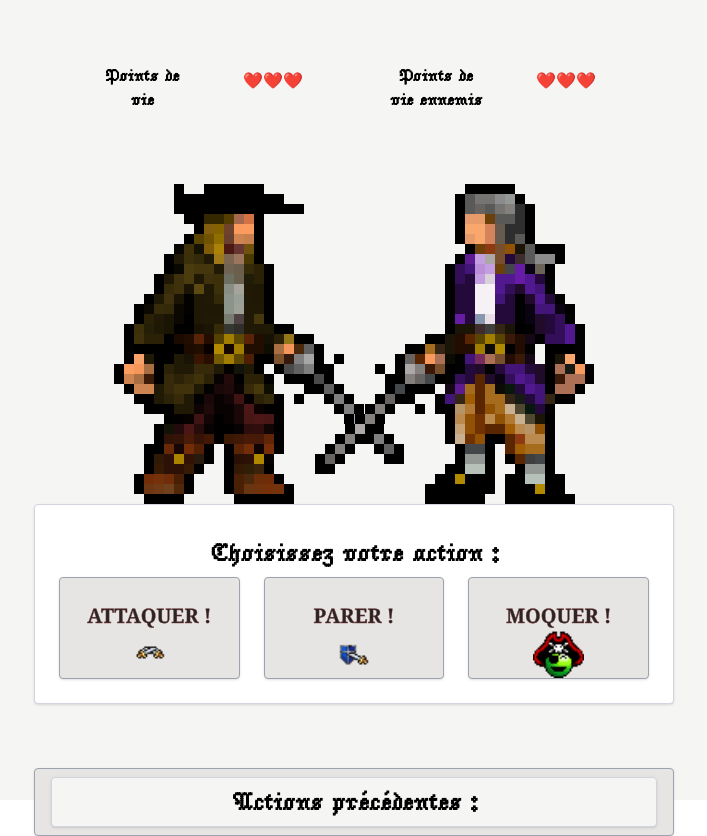
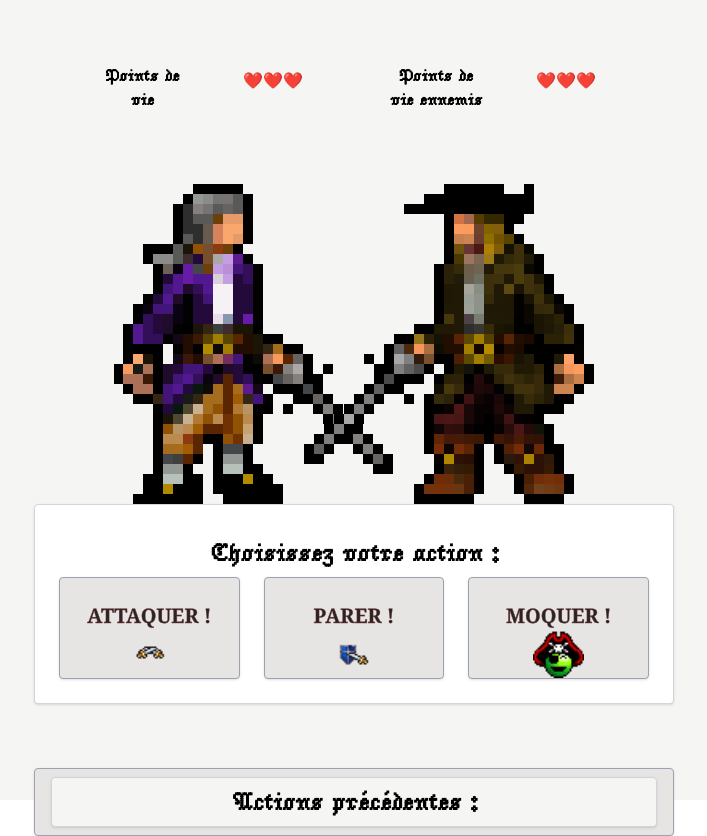
Before and after one commit to AlexandreVivier/pirates-spr, a Vue app: page /fight in a window 1280 px wide. Shown: the whole page, without its empty margins (286-993 px from the left). Built offline with nearby package versions, Linux system fonts and the light colour scheme.

Commit message:
feature
selectionScreen

ISSUE XX

```diff
--- a/src/components/CommonButton.vue
+++ b/src/components/CommonButton.vue
@@ -13,11 +13,10 @@ import { useRouter } from 'vue-router'
 
 // Définir les props
 const props = defineProps({
-    action: String, // Le chemin de la route cible
+    action: String,
     label: String
 })
 
-// Utiliser le router de Vue Router
 const router = useRouter()
 
 // Fonction pour naviguer
--- a/src/components/DuelingImages.vue
+++ b/src/components/DuelingImages.vue
@@ -1,4 +1,4 @@
-<template>
+<!-- <template>
     <div class="flex flex-row w-1/2 justify-center">
         <img :src="getPlayerSkin(playerChoice)" alt="player picture" class="inline-block absolute" />
         <img :src="getEnnemySkin(ennemyChoice)" alt="ennemy picture" class="inline-block relative transform -scale-x-100" />
@@ -35,4 +35,20 @@ function getEnnemySkin(ennemyChoice) {
             return '/images/sprites/iddleE.gif'
     }
 }
+</script> -->
+
+<template>
+    <div class="flex flex-row w-1/2 justify-center">
+        <img :src="playerSkin" alt="player picture" class="inline-block absolute" />
+        <img :src="ennemySkin" alt="ennemy picture" class="inline-block relative transform -scale-x-100" />
+    </div>
+</template>
+
+<script lang="js" setup>
+import { defineProps } from 'vue'
+
+defineProps({
+    playerSkin: String,
+    ennemySkin: String
+})
 </script>
--- a/src/components/FightScreen.vue
+++ b/src/components/FightScreen.vue
@@ -14,7 +14,8 @@
 
         <div v-if="gameover === false" class="flex flex-col w-full justify-center items-center mb-4">
 
-            <DuelingImages  :playerChoice="playerChoice" :ennemyChoice="computerChoice"/>
+            <DuelingImages :playerSkin="playerSkins[playerChoice]"
+            :ennemySkin="enemySkins[computerChoice]"/>
             <ActionPannel @update-history="updateHistory"/>
         </div>
 
@@ -23,7 +24,8 @@
 </template>
 
 <script lang="js" setup>
-import { ref } from 'vue'
+import { ref, computed } from 'vue'
+import { useRoute } from 'vue-router'
 import ActionPannel from './ActionPannel.vue'
 import HitPoints from './HitPoints.vue'
 import TitleCard from './TitleCard.vue'
@@ -31,13 +33,30 @@ import HistoryLog from './HistoryLog.vue'
 import CommonButton from './CommonButton.vue'
 import DuelingImages from './DuelingImages.vue'
 
+const route = useRoute()
+
+const playerName = route.query.playerName
+
 const playerHealth = ref(3)
 const enemyHealth = ref(3)
 const logs = ref([])
 const gameover = ref(false)
 const endGameMessage = ref('')
-const playerChoice = ref('')
-const computerChoice = ref('')
+
+const playerSkins = computed(() => {
+  return playerName === 'Alexandre'
+    ? { attaquer: '/images/sprites/attackP.gif', parer: '/images/sprites/blockP.gif', moquer: '/images/sprites/mockP.gif', idle: '/images/sprites/iddleP.gif' }
+    : { attaquer: '/images/sprites/attackE.gif', parer: '/images/sprites/blockE.gif', moquer: '/images/sprites/mockE.gif', idle: '/images/sprites/iddleE.gif' }
+})
+
+const enemySkins = computed(() => {
+  return playerName === 'Alexandre'
+    ? { attaquer: '/images/sprites/attackE.gif', parer: '/images/sprites/blockE.gif', moquer: '/images/sprites/mockE.gif', idle: '/images/sprites/iddleE.gif' }
+    : { attaquer: '/images/sprites/attackP.gif', parer: '/images/sprites/blockP.gif', moquer: '/images/sprites/mockP.gif', idle: '/images/sprites/iddleP.gif' }
+})
+
+const playerChoice = ref('idle')
+const computerChoice = ref('idle')
 
 function updateHistory(fight) {
     logs.value.push(`Votre action : ${fight.playerChoice}, Action de l'adversaire : ${fight.computerChoice}, Résultat : ${fight.result}`)
--- a/src/components/SelectionScreen.vue
+++ b/src/components/SelectionScreen.vue
@@ -5,12 +5,14 @@
         <p class="text-center italic text-2xl text-stone-500 pb-6">Sélectionnez votre pirate :</p>
         <div class="flex justify-around items-center w-50 red-500 mb-2">
             <img src="/images/portraits/portraitP.gif" alt="player picture" class="inline-block border-double border-8 filter grayscale hover:filter-none border-stone-500 hover:border-red-100 bg-stone-400 hover:bg-stone-300 hover:cursor-pointer transition ease-in-out delay-150"
-        @click="playerName = 'John'"/>
+            @click="playerName = 'Alexandre'"/>
             <img src="/images/portraits/portraitE.gif" alt="ennemy picture" class="inline-block border-double border-8 filter grayscale hover:filter-none border-stone-500 hover:border-red-100 bg-stone-400 hover:bg-stone-300 hover:cursor-pointer transition ease-in-out delay-150"
             @click="playerName = 'François'"/>
         </div>
-    <p class="text-center italic text-2xl text-stone-500 pb-6">Je choisis "{{ playerName }}" !</p>
-    <CommonButton label="Commencer à jouer !" action="/fight"/>
+        <div v-if="playerName!=''">
+            <p class="text-center italic text-2xl text-stone-500 pb-6">Je choisis {{ playerName }} !</p>
+            <CommonButton label="Commencer à jouer !" :action="{ path: '/fight', query: { playerName } }"/>
+        </div>
     </div>
 </div>
 </template>
```
Lines whose indentation alone changed are shown as unchanged.
